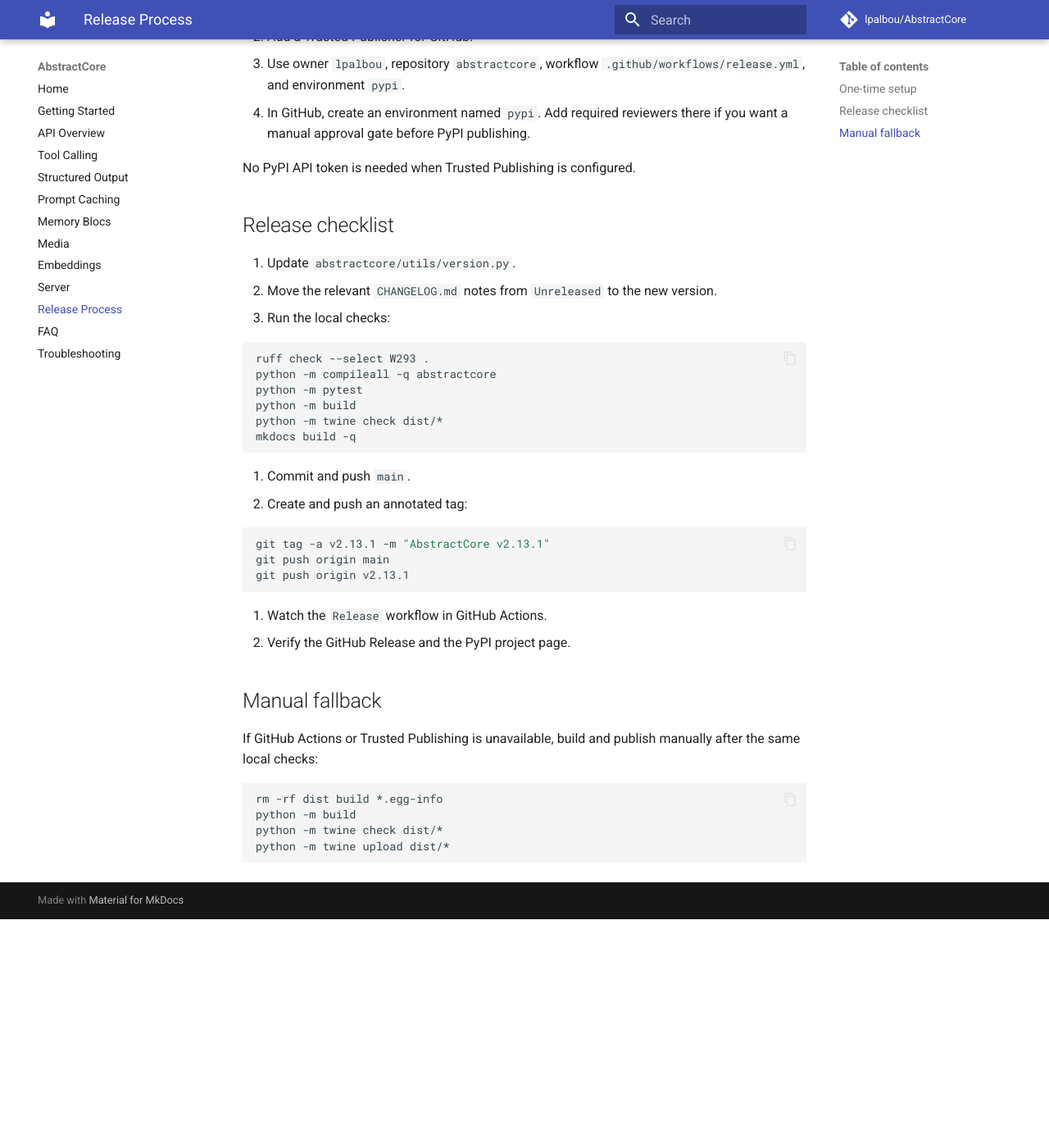
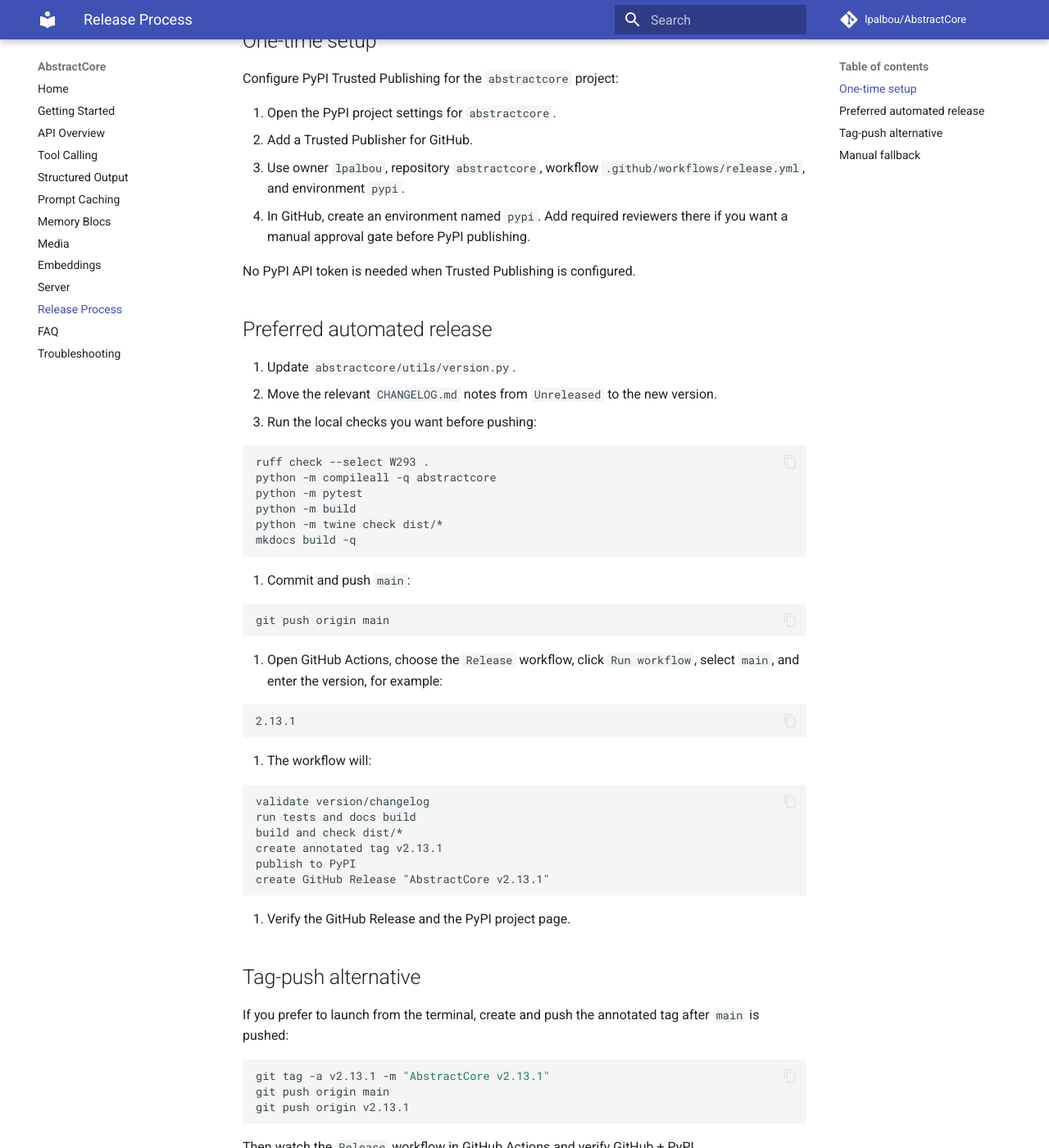
Before and after one commit to sidhantpande/Unified-LLM, an MkDocs documentation site: the page built from docs/release-process.md, in a window 1280 px wide and 1400 px high, scrolled down 642 px. Shown: the whole window at 82% size. Built offline with MkDocs 1.6.1 and Material for MkDocs 9.7.7, drawn with Linux system fonts in a browser that asks for light colours; comment, search, counter and statistics services are not loaded; before the commit the page ends 1763 px from its top, so only the background shows below that; some of the changed text lies outside the part shown.

Commit message:
Prepare AbstractCore 2.13.1 release

````diff
--- a/docs/release-process.md
+++ b/docs/release-process.md
@@ -1,7 +1,12 @@
 # Release Process
 
-This repo publishes releases from annotated Git tags. A tag like `v2.13.1`
-starts the `Release` GitHub Actions workflow, which:
+This repo publishes releases through the `Release` GitHub Actions workflow. The
+preferred path is a manual workflow dispatch with the version number; the
+workflow validates the release, creates the annotated tag, publishes to PyPI, and
+creates the GitHub Release. Pushing an annotated tag like `v2.13.1` also starts
+the same workflow.
+
+The workflow:
 
 - checks that the tag version matches `abstractcore/utils/version.py`
 - checks that `CHANGELOG.md` has release notes for that version
@@ -11,6 +16,7 @@ starts the `Release` GitHub Actions workflow, which:
 - runs `twine check`
 - publishes to PyPI through Trusted Publishing
 - creates a GitHub Release using the matching changelog section
+- creates the annotated `vX.Y.Z` tag when launched manually
 
 ## One-time setup
 
@@ -25,11 +31,11 @@ Configure PyPI Trusted Publishing for the `abstractcore` project:
 
 No PyPI API token is needed when Trusted Publishing is configured.
 
-## Release checklist
+## Preferred automated release
 
 1. Update `abstractcore/utils/version.py`.
 2. Move the relevant `CHANGELOG.md` notes from `Unreleased` to the new version.
-3. Run the local checks:
+3. Run the local checks you want before pushing:
 
    ```bash
    ruff check --select W293 .
@@ -40,8 +46,36 @@ No PyPI API token is needed when Trusted Publishing is configured.
    mkdocs build -q
    ```
 
-4. Commit and push `main`.
-5. Create and push an annotated tag:
+4. Commit and push `main`:
+
+   ```bash
+   git push origin main
+   ```
+
+5. Open GitHub Actions, choose the `Release` workflow, click `Run workflow`,
+   select `main`, and enter the version, for example:
+
+   ```text
+   2.13.1
+   ```
+
+6. The workflow will:
+
+   ```text
+   validate version/changelog
+   run tests and docs build
+   build and check dist/*
+   create annotated tag v2.13.1
+   publish to PyPI
+   create GitHub Release "AbstractCore v2.13.1"
+   ```
+
+7. Verify the GitHub Release and the PyPI project page.
+
+## Tag-push alternative
+
+If you prefer to launch from the terminal, create and push the annotated tag
+after `main` is pushed:
 
    ```bash
    git tag -a v2.13.1 -m "AbstractCore v2.13.1"
@@ -49,8 +83,7 @@ No PyPI API token is needed when Trusted Publishing is configured.
    git push origin v2.13.1
    ```
 
-6. Watch the `Release` workflow in GitHub Actions.
-7. Verify the GitHub Release and the PyPI project page.
+Then watch the `Release` workflow in GitHub Actions and verify GitHub + PyPI.
 
 ## Manual fallback
 
````
Also changed, not shown: CHANGELOG.md (+1 -0 lines), 3 other files.
